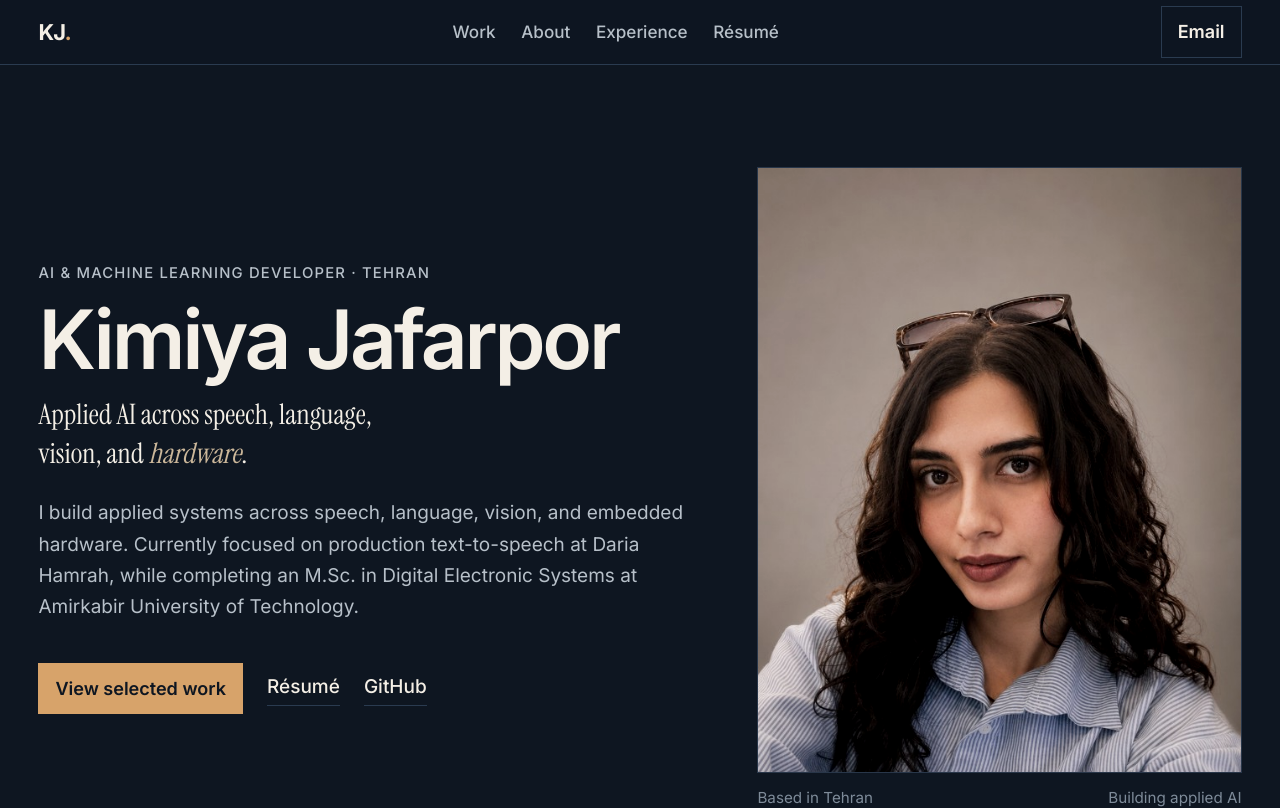
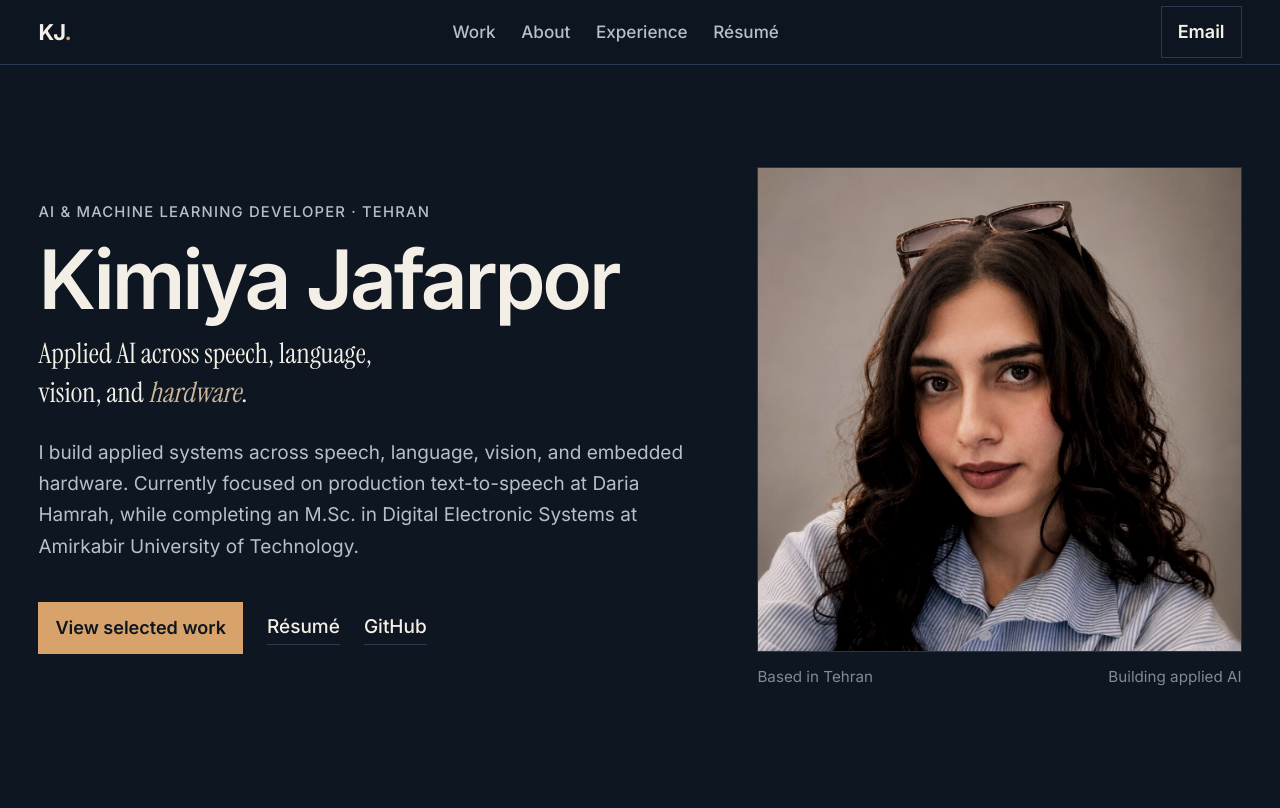
Before and after one commit to kimiya1991/portfolio, a Next.js app: page / in a window 1280 px wide. Shown: the top 808 px of the page. Built offline with nearby package versions, Linux system fonts and the light colour scheme.

Commit message:
fix aspect-ratio

```diff
--- a/app/globals.css
+++ b/app/globals.css
@@ -246,9 +246,9 @@ em { font-family: var(--font-serif), Georgia, serif; font-style: italic; font-we
 .portrait img {
   width: 100%;
   height: auto;
-  aspect-ratio: 4 / 5;
+  aspect-ratio: 1 / 1;
   object-fit: cover;
-  object-position: center 18%;
+  object-position: center 37%;
   border: 1px solid var(--line);
   filter: saturate(0.82) contrast(1.06);
 }
```
